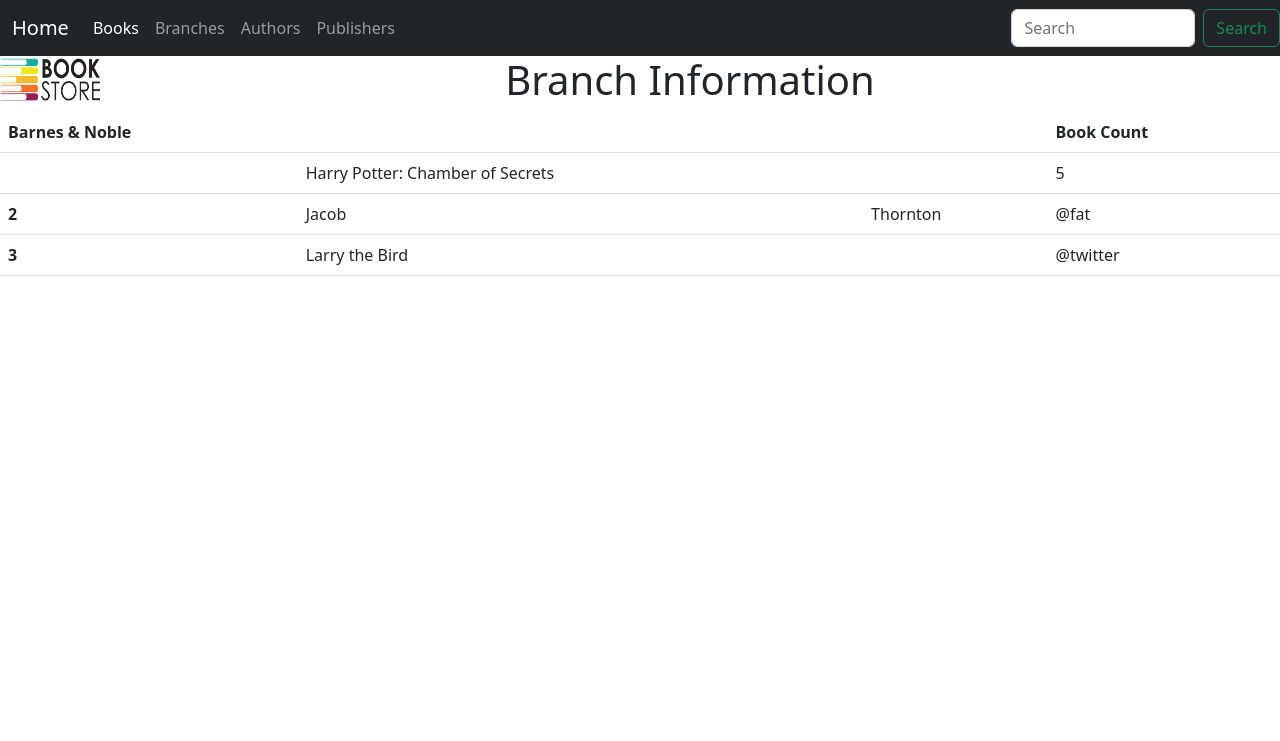
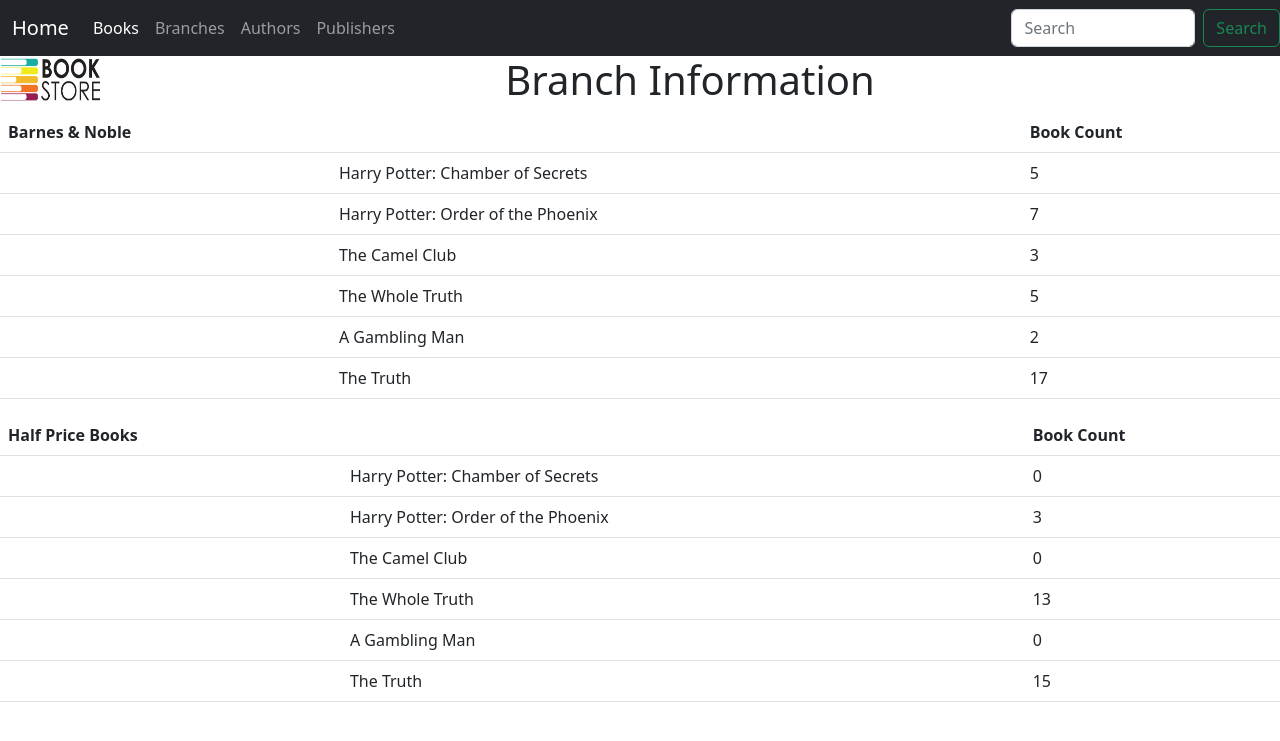
Before and after one commit to jeffreynightengale/LIS5, a PHP site: page /branch.php in a window 1280 px wide. Shown: the top 741 px of the page. Run offline with PHP 8.4, Linux system fonts and the light colour scheme.

Commit message:
Update branch.php

```diff
--- a/branch.php
+++ b/branch.php
@@ -21,15 +21,83 @@
       <td>5</td>
     </tr>
     <tr>
-      <th scope="row">2</th>
-      <td>Jacob</td>
-      <td>Thornton</td>
-      <td>@fat</td>
+      <th scope="row"></th>
+      <td>Harry Potter: Order of the Phoenix</td>
+      <td></td>
+      <td>7</td>
     </tr>
     <tr>
-      <th scope="row">3</th>
-      <td colspan="2">Larry the Bird</td>
-      <td>@twitter</td>
+      <th scope="row"></th>
+      <td>The Camel Club</td>
+      <td></td>
+      <td>3</td>
+    </tr>
+        <tr>
+      <th scope="row"></th>
+      <td>The Whole Truth</td>
+      <td></td>
+      <td>5</td>
+    </tr>
+    <tr>
+      <th scope="row"></th>
+      <td>A Gambling Man</td>
+      <td></td>
+      <td>2</td>
+    </tr>
+    <tr>
+      <th scope="row"></th>
+      <td>The Truth</td>
+      <td></td>
+      <td>17</td>
     </tr>
   </tbody>
 </table>
+<h1></h1>
+<table class="table table-hover">
+  <thead>
+    <tr>
+      <th scope="col">Half Price Books</th>
+      <th scope="col"></th>
+      <th scope="col"></th>
+      <th scope="col">Book Count</th>
+    </tr>
+  </thead>
+  <tbody>
+    <tr>
+      <th scope="row"></th>
+      <td>Harry Potter: Chamber of Secrets</td>
+      <td></td>
+      <td>0</td>
+    </tr>
+    <tr>
+      <th scope="row"></th>
+      <td>Harry Potter: Order of the Phoenix</td>
+      <td></td>
+      <td>3</td>
+    </tr>
+    <tr>
+      <th scope="row"></th>
+      <td>The Camel Club</td>
+      <td></td>
+      <td>0</td>
+    </tr>
+        <tr>
+      <th scope="row"></th>
+      <td>The Whole Truth</td>
+      <td></td>
+      <td>13</td>
+    </tr>
+    <tr>
+      <th scope="row"></th>
+      <td>A Gambling Man</td>
+      <td></td>
+      <td>0</td>
+    </tr>
+    <tr>
+      <th scope="row"></th>
+      <td>The Truth</td>
+      <td></td>
+      <td>15</td>
+    </tr>
+  </tbody>
+</table>
```
